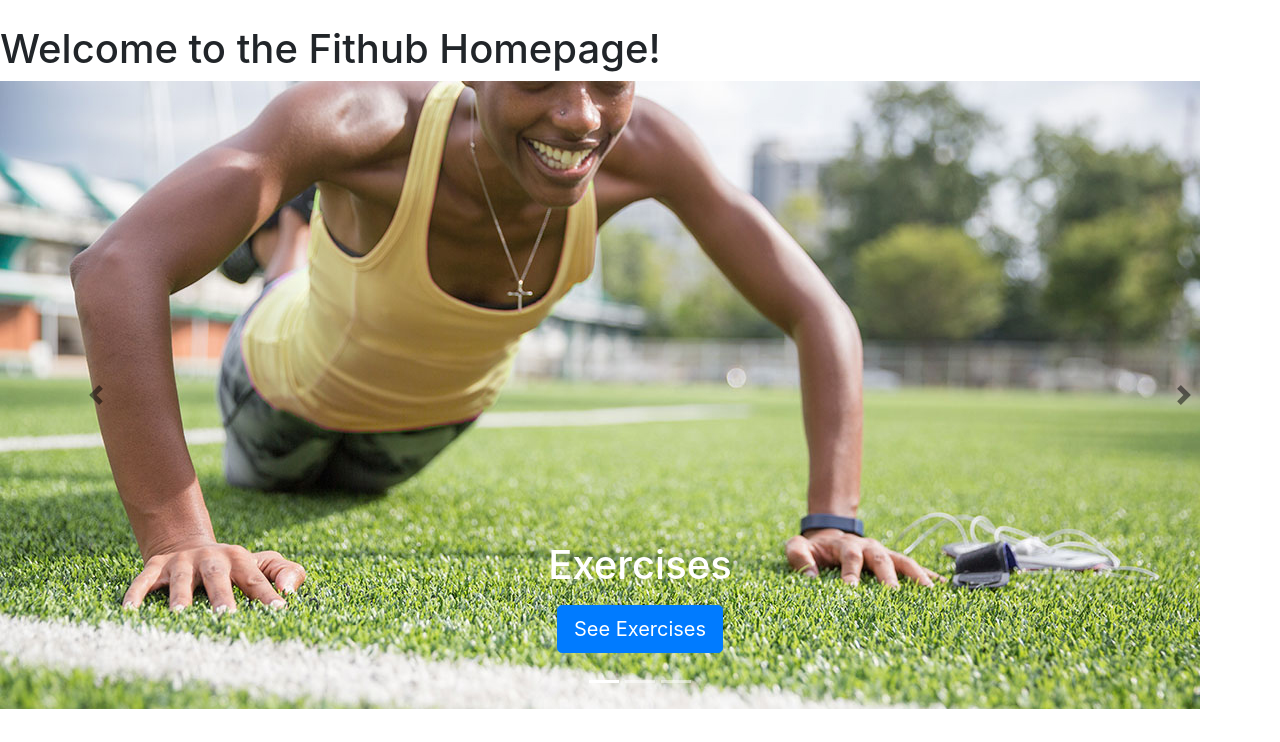
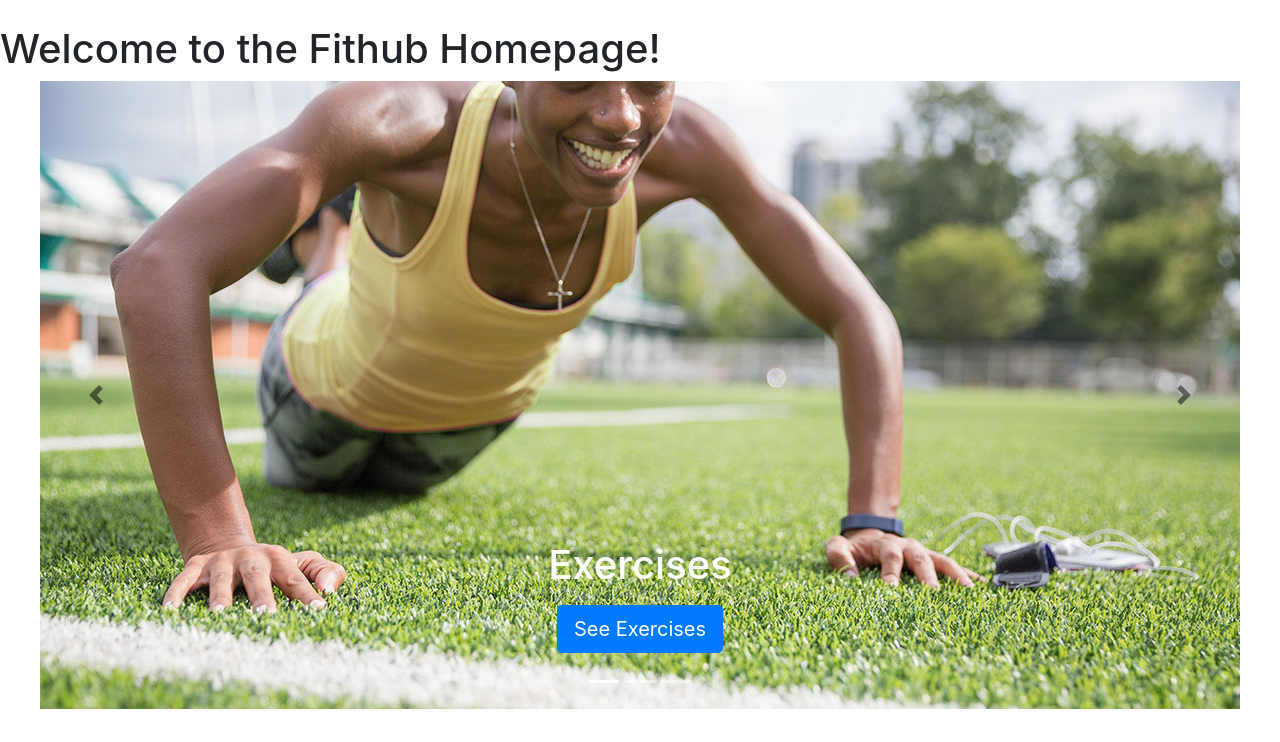
Before and after one commit to wuhoo16/fithub-website, a Flask app: page / in a window 1280 px wide. Shown: the part 58-800 px from the top of the page. Run offline with Flask 2, Linux system fonts and the light colour scheme; some libraries are stand-ins or nearby versions.

Commit message:
centered homepage and channel instance pages

```diff
--- a/static/base.css
+++ b/static/base.css
@@ -16,6 +16,18 @@
   height: 270px;
 }
 
+.centered {
+  text-align: center;
+  display: block;
+}
+
+.carousel,
+.carousel-item,
+.carousel-pic {
+  width: 100%;
+  margin: auto;
+}
+
 .carousel-control-next,
 .carousel-control-prev {
   filter: invert(100%);
--- a/templates/channelsInstance1.html
+++ b/templates/channelsInstance1.html
@@ -1,7 +1,7 @@
 {% extends 'base.html' %} {% block head %}
 <title>jensenol11</title>
 {% endblock %} {% block body %}
-<div class="container-fluid pt-3" class="centered">
+<div class="container-fluid pt-3 centered">
   <h1>Welcome to jensenol11's Channel!</h1>
   <img
     src="https://yt3.ggpht.com/a/AATXAJx7k0oT3Ub-kC37i5MoDnu27i8B4rDJmUYplfg7=s88-c-k-c0xffffffff-no-rj-mo"
--- a/templates/channelsInstance2.html
+++ b/templates/channelsInstance2.html
@@ -1,7 +1,7 @@
 {% extends 'base.html' %} {% block head %}
 <title>Biceps Girls</title>
 {% endblock %} {% block body %}
-<div class="container-fluid pt-3">
+<div class="container-fluid pt-3 centered">
   <h1>Welcome to Biceps Girls's Channel!</h1>
   <img
     src="https://yt3.ggpht.com/a/AATXAJx_eYRpTB5C2jEqUPp-9N5Oo9vI04Qwf-NCDxme=s88-c-k-c0xffffffff-no-rj-mo"
--- a/templates/channelsInstance3.html
+++ b/templates/channelsInstance3.html
@@ -1,7 +1,7 @@
 {% extends 'base.html' %} {% block head %}
 <title>workout & Fitness</title>
 {% endblock %} {% block body %}
-<div class="container-fluid pt-3">
+<div class="container-fluid pt-3 centered">
   <h1>Welcome to workout & Fitness's Channel!</h1>
   <img
     src="https://yt3.ggpht.com/a/AATXAJwPhnsNaSAN-z6HzIcahenFVdwQGa5l7qV0AZOiLQ=s88-c-k-c0xffffffff-no-rj-mo"
```
Also changed, not shown: static/carousel3.jpeg (deleted), static/carousel3.jpg (added).
